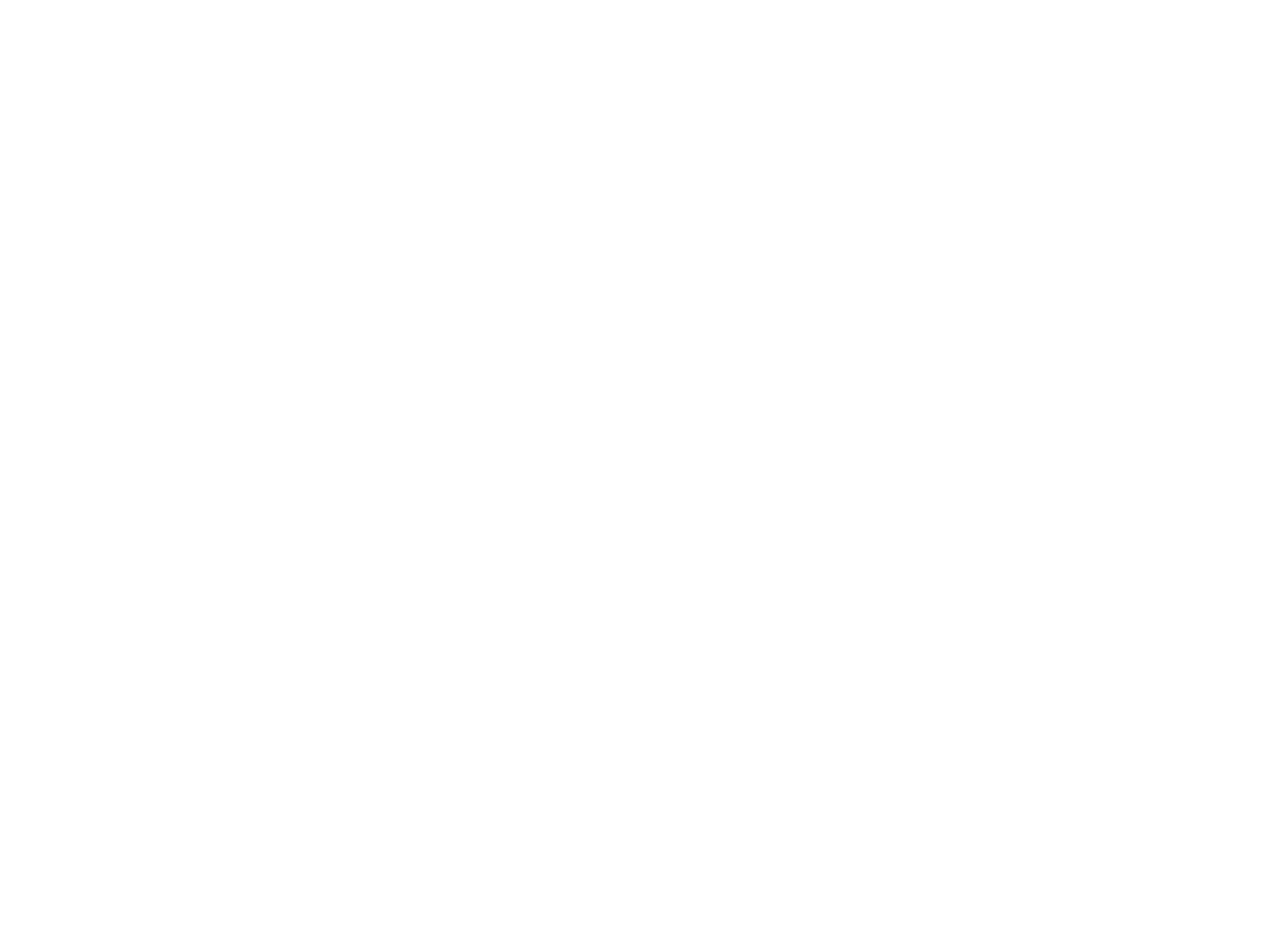
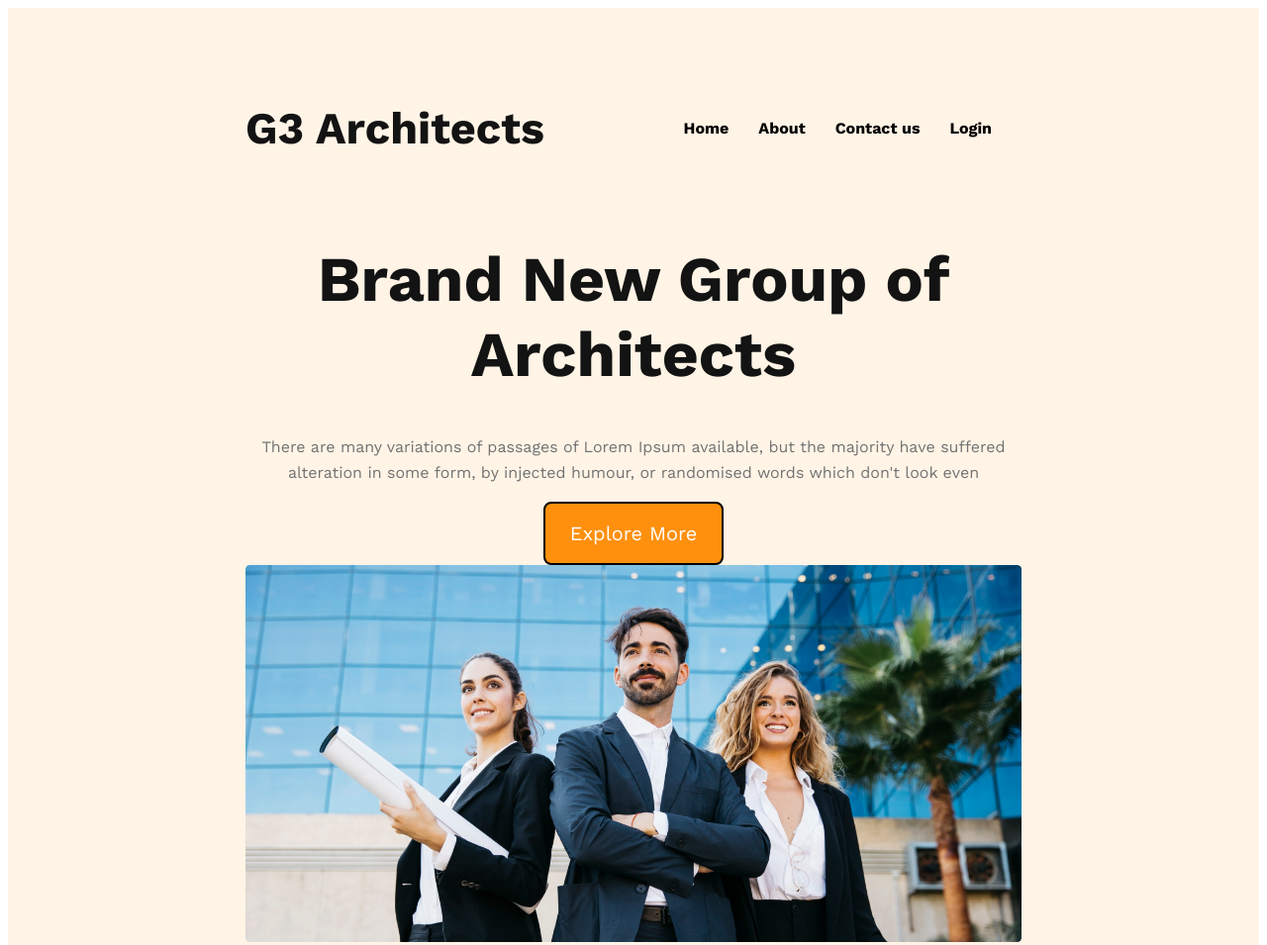
Before and after one commit to 2ferdous12/make-a-responsive-website, a plain HTML site: page index.html in a window 1280 px wide. Shown: the top 955 px of the page at 99% size. Before the commit the page ends 800 px from the top, so only its background shows below. Drawn offline with nearby package versions, Linux system fonts and the light colour scheme.

Commit message:
added all file and style

```diff
--- a/index.html
+++ b/index.html
@@ -8,7 +8,38 @@
 </head>
 <body>
     <header>
+      <nav>
+        <h3>G3 Architects</h3>
+        <ul>
+            <li><a href=""></a>Home</li>
+            <li><a href=""></a>About</li>
+            <li><a href=" "></a>Contact us</li>
+            <li><a href=""></a>Login</li>
+        </ul>
+      </nav>
 
+      <div class="banner">
+<div class="banner-contain">
+    <h1>Brand New
+        Group of Architects
+        </h1>
+        <p>There are many variations of passages of Lorem
+            Ipsum available, but the majority have suffered alteration
+            in some form, by injected humour,
+             or randomised words which don't look even</p>
+             <button class="praimary">Explore More</button>
+</div>
+                 <img src="images/banner.png" alt="">
+      </div>
     </header>
+
+    <main>
+
+    </main>
+
+    <footer>
+
+
+    </footer>
 </body>
 </html>
--- a/styles/style.css
+++ b/styles/style.css
@@ -0,0 +1,83 @@
+@import url('https://fonts.googleapis.com/css2?family=Lato:wght@900&family=Merriweather:wght@700&family=Open+Sans:wght@800&family=Work+Sans:wght@400;500;700;800&display=swap');
+ *{
+font-family: 'Work Sans', sans-serif;
+
+
+ }
+
+ header{
+    background: rgba(255, 144, 14, 0.10);
+    padding: 50px 240px;
+ }
+
+ nav{
+    display: flex;
+    justify-content: space-between;
+    align-items: center;
+ }
+
+ nav ul{
+    display: flex;
+ }
+
+ nav li{
+    list-style: none;
+    margin-right: 30px;
+    font-weight: bold;
+    font-size: 1rem;
+ }
+
+ nav li a{
+    text-decoration: none;
+    color: #424242;
+ }
+ nav h3{
+    font-weight: 700;
+    color:  #131313;
+font-size: 45px;
+
+ }
+
+ .banner-contain{
+    max-width: 800px;
+    text-align: center;
+    margin: 0px auto;
+ }
+
+ .banner-contain{
+    color:  #131313;
+font-size: 2rem;
+font-weight: 700;
+
+ }
+ .banner-contain p{
+    color: #727272;
+font-size: 16px;
+font-weight: 400;
+line-height: 26px;
+ }
+
+ .banner-contain button{
+    border-radius: 8px;
+background: #FF900E;
+padding: 18px 25px;
+font-size: 20px;
+border-style: solid;
+font-weight: 600px;
+cursor: pointer;
+color: white;
+ }
+
+ .banner img{
+    width: 100%;
+ }
+
+ @media screen and (max-width:576px){
+    header{
+        padding: 20px;
+    }
+
+    nav{
+        flex-direction: column;
+    }
+ }
```
